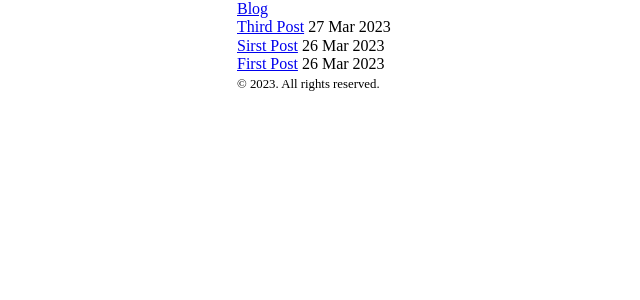
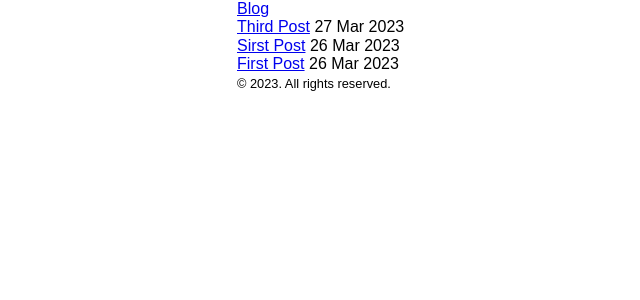
Before and after one commit to aflim/blog, a Jekyll site: the page built from index.html, in a window 1280 px wide. Shown: the top 300 px of the page, without its empty margins (43-683 px from the left). Built offline with Jekyll 4.4.1, drawn with Linux system fonts in a browser that asks for light colours; the list of posts is cut into pages by our own code.

Commit message:
Update _base.scss

```diff
--- a/_sass/_base.scss
+++ b/_sass/_base.scss
@@ -1 +1,5 @@
 // base style
+body {
+  font-family: sans-serif;
+  font-size: 1rem;
+}
```
